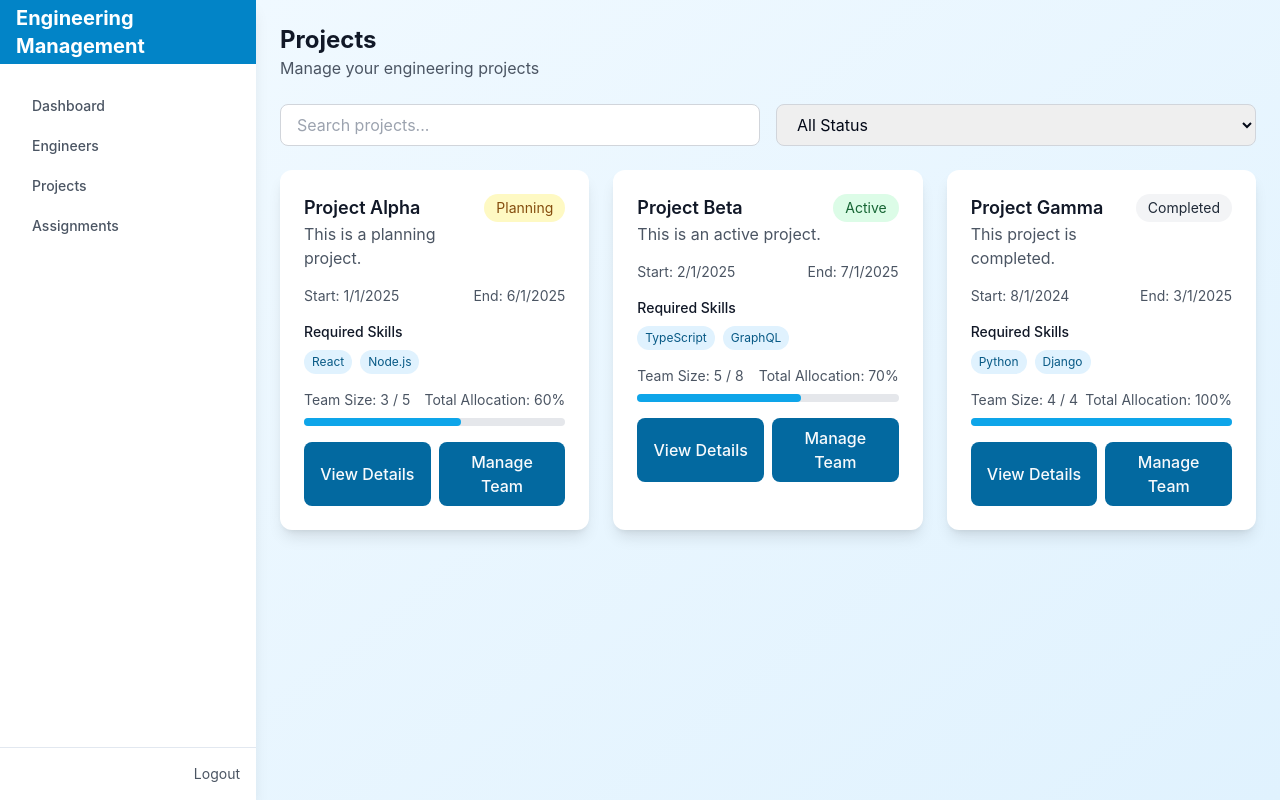
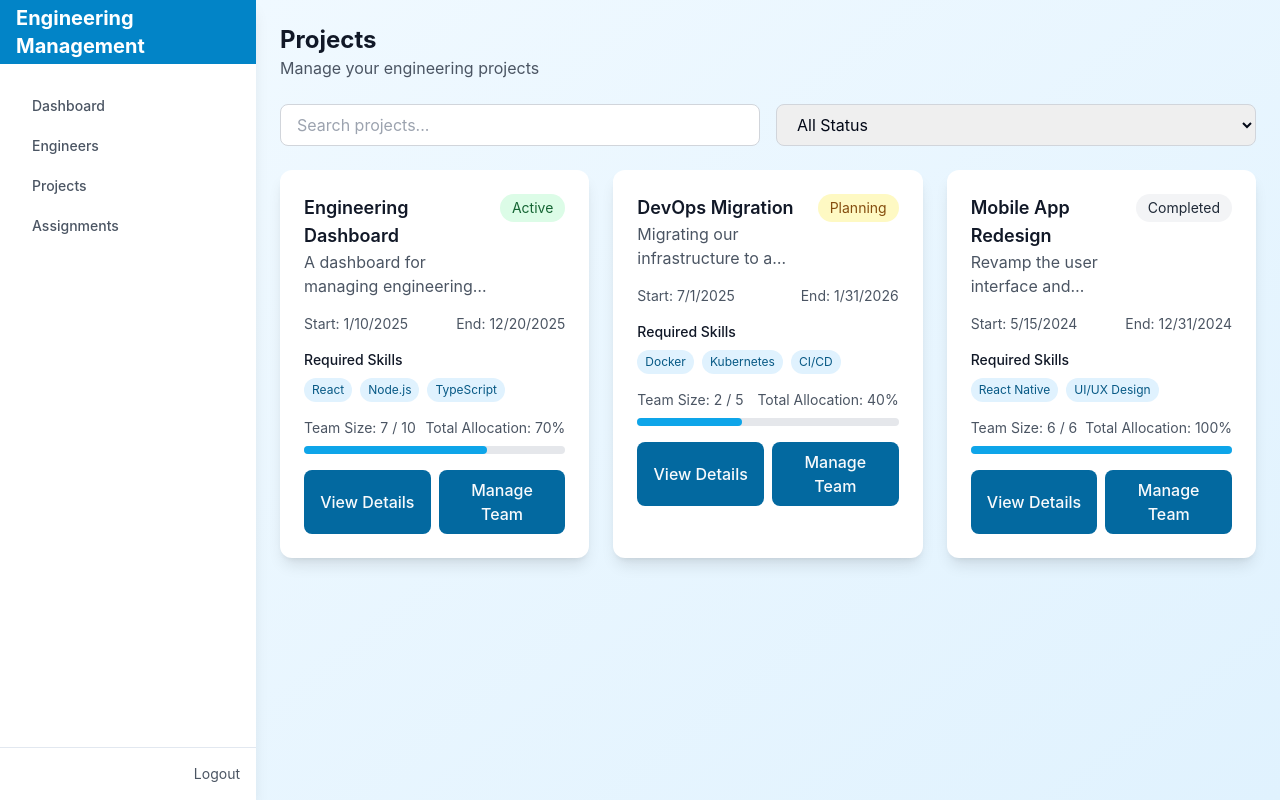
Before and after one commit to yajatwasisht/Engineering-Resource-Management-System, a React (Vite) app in the folder frontend/: page /manager/projects in a window 1280 px wide. Built offline with nearby package versions, Linux system fonts and the light colour scheme; no server answers; sample sign-in values are in the browser's storage.

Commit message:
Update Projects.tsx

```diff
--- a/frontend/src/pages/Projects.tsx
+++ b/frontend/src/pages/Projects.tsx
@@ -1,5 +1,48 @@
 import React, { useEffect, useState } from 'react';
 import { Project } from '../types';
+
+// Sample projects seed data
+const sampleProjects: Project[] = [
+  {
+    _id: '1',
+    name: 'Engineering Dashboard',
+    description: 'A dashboard for managing engineering teams and their projects.',
+    status: 'active',
+    startDate: '2025-01-10',
+    endDate: '2025-12-20',
+    requiredSkills: ['React', 'Node.js', 'TypeScript'],
+    teamSize: 10,
+    currentTeamSize: 7,
+    totalAllocation: 70,
+    managerId: 'manager1',
+  },
+  {
+    _id: '2',
+    name: 'DevOps Migration',
+    description: 'Migrating our infrastructure to a container-based architecture.',
+    status: 'planning',
+    startDate: '2025-07-01',
+    endDate: '2026-01-31',
+    requiredSkills: ['Docker', 'Kubernetes', 'CI/CD'],
+    teamSize: 5,
+    currentTeamSize: 2,
+    totalAllocation: 40,
+    managerId: 'manager2',
+  },
+  {
+    _id: '3',
+    name: 'Mobile App Redesign',
+    description: 'Revamp the user interface and experience of our mobile app.',
+    status: 'completed',
+    startDate: '2024-05-15',
+    endDate: '2024-12-31',
+    requiredSkills: ['React Native', 'UI/UX Design'],
+    teamSize: 6,
+    currentTeamSize: 6,
+    totalAllocation: 100,
+    managerId: 'manager3',
+  },
+];
 
 const Projects: React.FC = () => {
   const [projects, setProjects] = useState<Project[]>([]);
@@ -13,58 +56,18 @@ const Projects: React.FC = () => {
 
   const loadProjects = async () => {
     try {
-      // Seed data
-      const projectSeedData: Project[] = [
-        {
-          _id: '1',
-          name: 'Project Alpha',
-          description: 'This is a planning project.',
-          status: 'planning',
-          startDate: '2025-01-01',
-          endDate: '2025-06-01',
-          requiredSkills: ['React', 'Node.js'],
-          teamSize: 5,
-          currentTeamSize: 3,
-          totalAllocation: 60,
-          managerId: 'manager1'
-        },
-        {
-          _id: '2',
-          name: 'Project Beta',
-          description: 'This is an active project.',
-          status: 'active',
-          startDate: '2025-02-01',
-          endDate: '2025-07-01',
-          requiredSkills: ['TypeScript', 'GraphQL'],
-          teamSize: 8,
-          currentTeamSize: 5,
-          totalAllocation: 70,
-          managerId: 'manager2'
-        },
-        {
-          _id: '3',
-          name: 'Project Gamma',
-          description: 'This project is completed.',
-          status: 'completed',
-          startDate: '2024-08-01',
-          endDate: '2025-03-01',
-          requiredSkills: ['Python', 'Django'],
-          teamSize: 4,
-          currentTeamSize: 4,
-          totalAllocation: 100,
-          managerId: 'manager3'
-        }
-      ];
-
-      setProjects(projectSeedData);
+      // Simulate API call with setTimeout
+      setTimeout(() => {
+        setProjects(sampleProjects);
+        setLoading(false);
+      }, 500);
     } catch (error) {
       console.error('Failed to load projects:', error);
-    } finally {
       setLoading(false);
     }
   };
 
-  const filteredProjects = projects.filter(project => {
+  const filteredProjects = projects.filter((project) => {
     const matchesSearch =
       project.name.toLowerCase().includes(searchTerm.toLowerCase()) ||
       project.description.toLowerCase().includes(searchTerm.toLowerCase());
@@ -118,29 +121,43 @@ const Projects: React.FC = () => {
         <div>Loading...</div>
       ) : (
         <div className="grid grid-cols-1 md:grid-cols-2 lg:grid-cols-3 gap-6">
-          {filteredProjects.map(project => (
+          {filteredProjects.map((project) => (
             <div key={project._id} className="bg-white rounded-xl shadow-lg p-6">
               <div className="flex items-start justify-between">
                 <div>
-                  <h3 className="text-lg font-semibold text-gray-900">{project.name}</h3>
-                  <p className="text-gray-600 line-clamp-2">{project.description}</p>
+                  <h3 className="text-lg font-semibold text-gray-900">
+                    {project.name}
+                  </h3>
+                  <p className="text-gray-600 line-clamp-2">
+                    {project.description}
+                  </p>
                 </div>
-                <span className={`px-3 py-1 rounded-full text-sm capitalize ${getStatusColor(project.status)}`}>
+                <span
+                  className={`px-3 py-1 rounded-full text-sm capitalize ${getStatusColor(
+                    project.status
+                  )}`}
+                >
                   {project.status}
                 </span>
               </div>
 
               <div className="mt-4">
                 <div className="flex justify-between text-sm text-gray-600">
-                  <span>Start: {new Date(project.startDate).toLocaleDateString()}</span>
-                  <span>End: {new Date(project.endDate).toLocaleDateString()}</span>
+                  <span>
+                    Start: {new Date(project.startDate).toLocaleDateString()}
+                  </span>
+                  <span>
+                    End: {new Date(project.endDate).toLocaleDateString()}
+                  </span>
                 </div>
               </div>
 
               <div className="mt-4">
-                <h4 className="text-sm font-medium text-gray-900">Required Skills</h4>
+                <h4 className="text-sm font-medium text-gray-900">
+                  Required Skills
+                </h4>
                 <div className="mt-2 flex flex-wrap gap-2">
-                  {project.requiredSkills.map(skill => (
+                  {project.requiredSkills.map((skill) => (
                     <span
                       key={skill}
                       className="px-2 py-1 bg-primary-100 text-primary-800 rounded-full text-xs"
@@ -153,13 +170,22 @@ const Projects: React.FC = () => {
 
               <div className="mt-4">
                 <div className="flex justify-between text-sm text-gray-600">
-                  <span>Team Size: {project.currentTeamSize} / {project.teamSize}</span>
-                  <span>Total Allocation: {project.totalAllocation}%</span>
+                  <span>
+                    Team Size: {project.currentTeamSize ?? 0} /{' '}
+                    {project.teamSize}
+                  </span>
+                  <span>
+                    Total Allocation: {project.totalAllocation ?? 0}%
+                  </span>
                 </div>
                 <div className="mt-2 w-full bg-gray-200 rounded-full h-2">
                   <div
                     className="h-2 rounded-full bg-primary-500"
-                    style={{ width: `${(project.currentTeamSize / project.teamSize) * 100}%` }}
+                    style={{
+                      width: `${((project.currentTeamSize ?? 0) /
+                        project.teamSize) *
+                        100}%`,
+                    }}
                   />
                 </div>
               </div>
```
